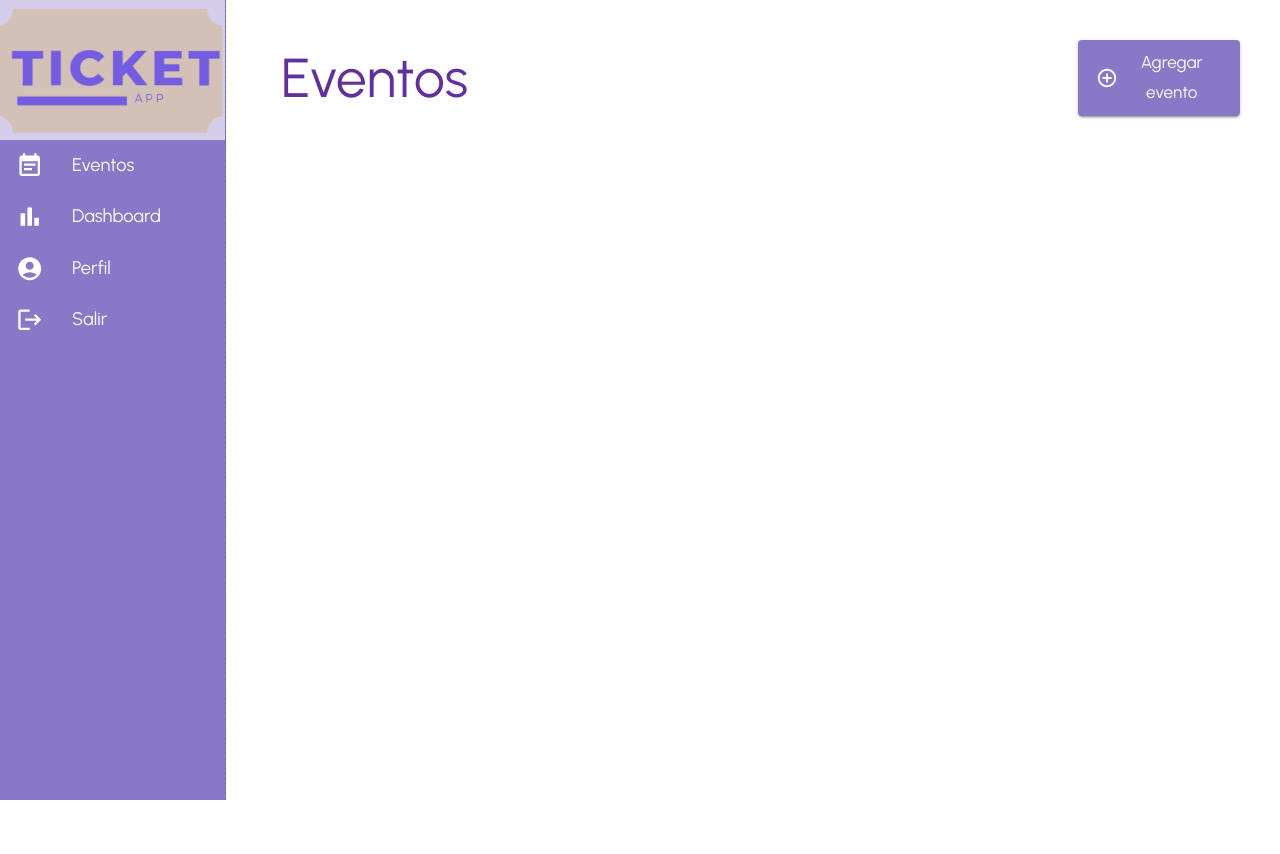
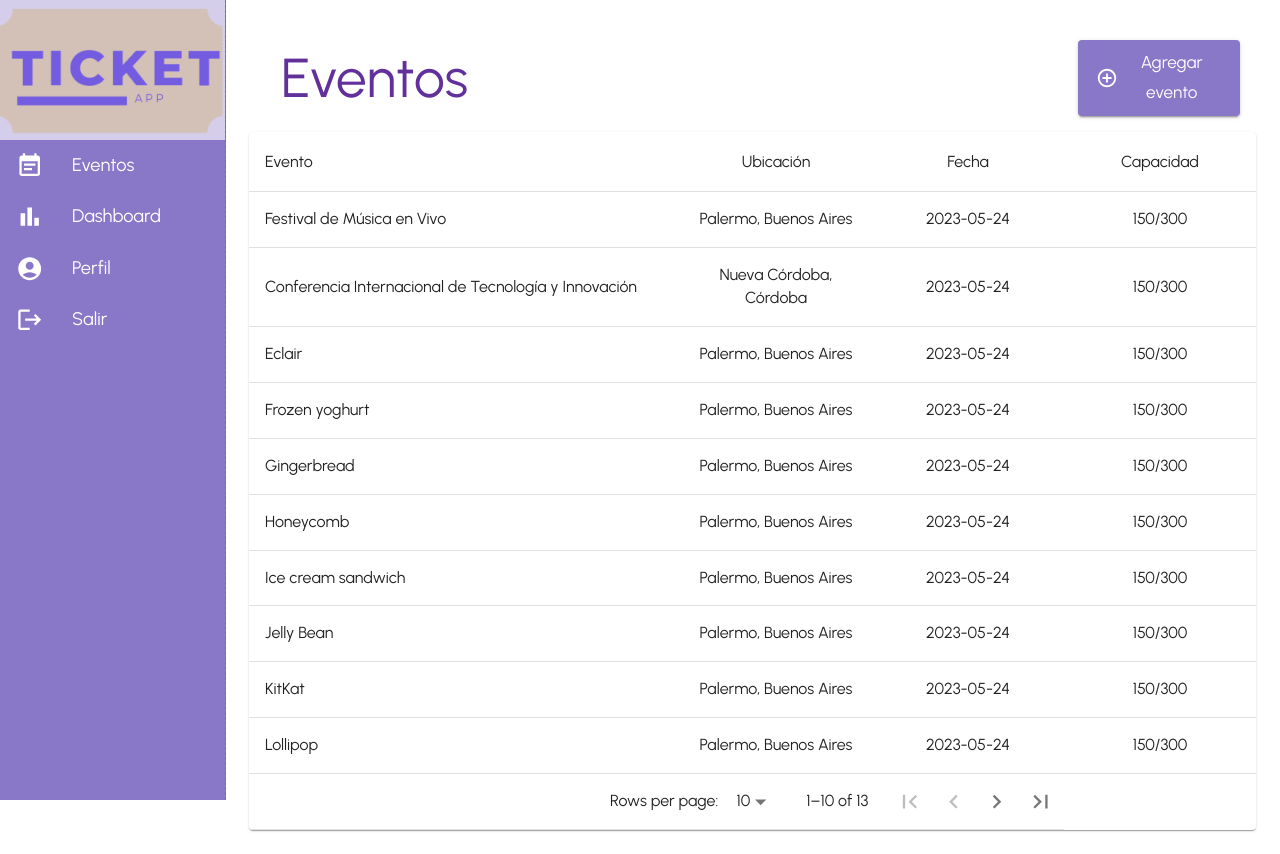
Before and after one commit to TicketApp-TDP2/web-events-admin, a React (Create React App) app: page /events in a window 1280 px wide. Before the commit the page ends 800 px from the top, so only its background shows below. Built offline with nearby package versions, Linux system fonts and the light colour scheme; no server answers.

Commit message:
Agrego tabla basica

```diff
--- /dev/null
+++ b/src/components/EventsTable.jsx
@@ -0,0 +1,166 @@
+import * as React from 'react';
+import PropTypes from 'prop-types';
+import { useTheme } from '@mui/material/styles';
+import Box from '@mui/material/Box';
+import Table from '@mui/material/Table';
+import TableBody from '@mui/material/TableBody';
+import TableCell from '@mui/material/TableCell';
+import TableContainer from '@mui/material/TableContainer';
+import TableFooter from '@mui/material/TableFooter';
+import TablePagination from '@mui/material/TablePagination';
+import TableRow from '@mui/material/TableRow';
+import TableHead from '@mui/material/TableHead';
+import Paper from '@mui/material/Paper';
+import IconButton from '@mui/material/IconButton';
+import FirstPageIcon from '@mui/icons-material/FirstPage';
+import KeyboardArrowLeft from '@mui/icons-material/KeyboardArrowLeft';
+import KeyboardArrowRight from '@mui/icons-material/KeyboardArrowRight';
+import LastPageIcon from '@mui/icons-material/LastPage';
+
+function TablePaginationActions(props) {
+  const theme = useTheme();
+  const { count, page, onPageChange } = props;
+
+  const handleFirstPageButtonClick = (event) => {
+    onPageChange(event, 0);
+  };
+
+  const handleBackButtonClick = (event) => {
+    onPageChange(event, page - 1);
+  };
+
+  const handleNextButtonClick = (event) => {
+    onPageChange(event, page + 1);
+  };
+
+  const handleLastPageButtonClick = (event) => {
+    onPageChange(event, Math.max(0, Math.ceil(count / rowsPerPage) - 1));
+  };
+
+  return (
+    <Box sx={{ flexShrink: 0, ml: 2.5 }}>
+      <IconButton
+        onClick={handleFirstPageButtonClick}
+        disabled={page === 0}
+        aria-label="first page"
+      >
+        {theme.direction === 'rtl' ? <LastPageIcon /> : <FirstPageIcon />}
+      </IconButton>
+      <IconButton
+        onClick={handleBackButtonClick}
+        disabled={page === 0}
+        aria-label="previous page"
+      >
+        {theme.direction === 'rtl' ? <KeyboardArrowRight /> : <KeyboardArrowLeft />}
+      </IconButton>
+      <IconButton
+        onClick={handleNextButtonClick}
+        disabled={page >= Math.ceil(count / rowsPerPage) - 1}
+        aria-label="next page"
+      >
+        {theme.direction === 'rtl' ? <KeyboardArrowLeft /> : <KeyboardArrowRight />}
+      </IconButton>
+      <IconButton
+        onClick={handleLastPageButtonClick}
+        disabled={page >= Math.ceil(count / rowsPerPage) - 1}
+        aria-label="last page"
+      >
+        {theme.direction === 'rtl' ? <FirstPageIcon /> : <LastPageIcon />}
+      </IconButton>
+    </Box>
+  );
+}
+
+TablePaginationActions.propTypes = {
+  count: PropTypes.number.isRequired,
+  onPageChange: PropTypes.func.isRequired,
+  page: PropTypes.number.isRequired,
+};
+
+function createData(name, location, date, capacity) {
+  return { name, location, date, capacity };
+}
+
+const rows = [
+  createData('Festival de Música en Vivo', 'Palermo, Buenos Aires', '2023-05-24', '150/300'),
+  createData('Conferencia Internacional de Tecnología y Innovación', 'Nueva Córdoba, Córdoba', '2023-05-24', '150/300' ),
+  createData('Eclair', 'Palermo, Buenos Aires', '2023-05-24', '150/300'),
+  createData('Frozen yoghurt', 'Palermo, Buenos Aires', '2023-05-24', '150/300'),
+  createData('Gingerbread', 'Palermo, Buenos Aires', '2023-05-24', '150/300'),
+  createData('Honeycomb', 'Palermo, Buenos Aires', '2023-05-24', '150/300'),
+  createData('Ice cream sandwich', 'Palermo, Buenos Aires', '2023-05-24', '150/300'),
+  createData('Jelly Bean', 'Palermo, Buenos Aires', '2023-05-24', '150/300'),
+  createData('KitKat', 'Palermo, Buenos Aires', '2023-05-24', '150/300'),
+  createData('Lollipop', 'Palermo, Buenos Aires', '2023-05-24', '150/300'),
+  createData('Marshmallow', 'Palermo, Buenos Aires', '2023-05-24', '150/300'),
+  createData('Nougat', 'Palermo, Buenos Aires', '2023-05-24', '150/300'),
+  createData('Oreo', 'Palermo, Buenos Aires', '2023-05-24', '150/300'),
+]
+
+const rowsPerPage = 10;
+
+export const EventsTable = () => {
+  const [page, setPage] = React.useState(0);
+
+  // Avoid a layout jump when reaching the last page with empty rows.
+  const emptyRows =
+    page > 0 ? Math.max(0, (1 + page) * rowsPerPage - rows.length) : 0;
+
+  const handleChangePage = (event, newPage) => {
+    setPage(newPage);
+  };
+
+  return (
+    <TableContainer component={Paper}>
+      <Table sx={{ minWidth: 500 }} aria-label="custom pagination table">
+        <TableHead>
+          <TableRow>
+            <TableCell>Evento</TableCell>
+            <TableCell align="center">Ubicación</TableCell>
+            <TableCell align="center">Fecha</TableCell>
+            <TableCell align="center">Capacidad</TableCell>
+          </TableRow>
+        </TableHead>
+        <TableBody>
+          {(rowsPerPage > 0
+            ? rows.slice(page * rowsPerPage, page * rowsPerPage + rowsPerPage)
+            : rows
+          ).map((row) => (
+            <TableRow key={row.name}>
+              <TableCell component="th" scope="row">
+                {row.name}
+              </TableCell>
+              <TableCell style={{ width: 160 }} align="center">
+                {row.location}
+              </TableCell>
+              <TableCell style={{ width: 160 }} align="center">
+                {row.date}
+              </TableCell>
+              <TableCell style={{ width: 160 }} align="center">
+                {row.capacity}
+              </TableCell>
+            </TableRow>
+          ))}
+
+          {emptyRows > 0 && (
+            <TableRow style={{ height: 53 * emptyRows }}>
+              <TableCell colSpan={6} />
+            </TableRow>
+          )}
+        </TableBody>
+        <TableFooter>
+          <TableRow>
+            <TablePagination
+              colSpan={3}
+              count={rows.length}
+              rowsPerPage={10}
+              page={page}
+              onPageChange={handleChangePage}
+              ActionsComponent={TablePaginationActions}
+            />
+          </TableRow>
+        </TableFooter>
+      </Table>
+    </TableContainer>
+  );
+}
--- a/src/screens/EventsScreen/EventsScreen.jsx
+++ b/src/screens/EventsScreen/EventsScreen.jsx
@@ -2,6 +2,7 @@ import { Button, Typography, Grid, Box } from '@mui/material';
 import { useNavigate } from 'react-router-dom';
 import AddCircleOutlineIcon from '@mui/icons-material/AddCircleOutline';
 import SideBar from '../../components/SideBar';
+import { EventsTable } from '../../components/EventsTable';
 
 export const EventsScreen = () => {
   const navigate = useNavigate();
@@ -23,6 +24,7 @@ export const EventsScreen = () => {
             </Button>
           </Grid>
         </Grid>
+        <EventsTable/>
       </Box>
     </Box>
   </>
```
